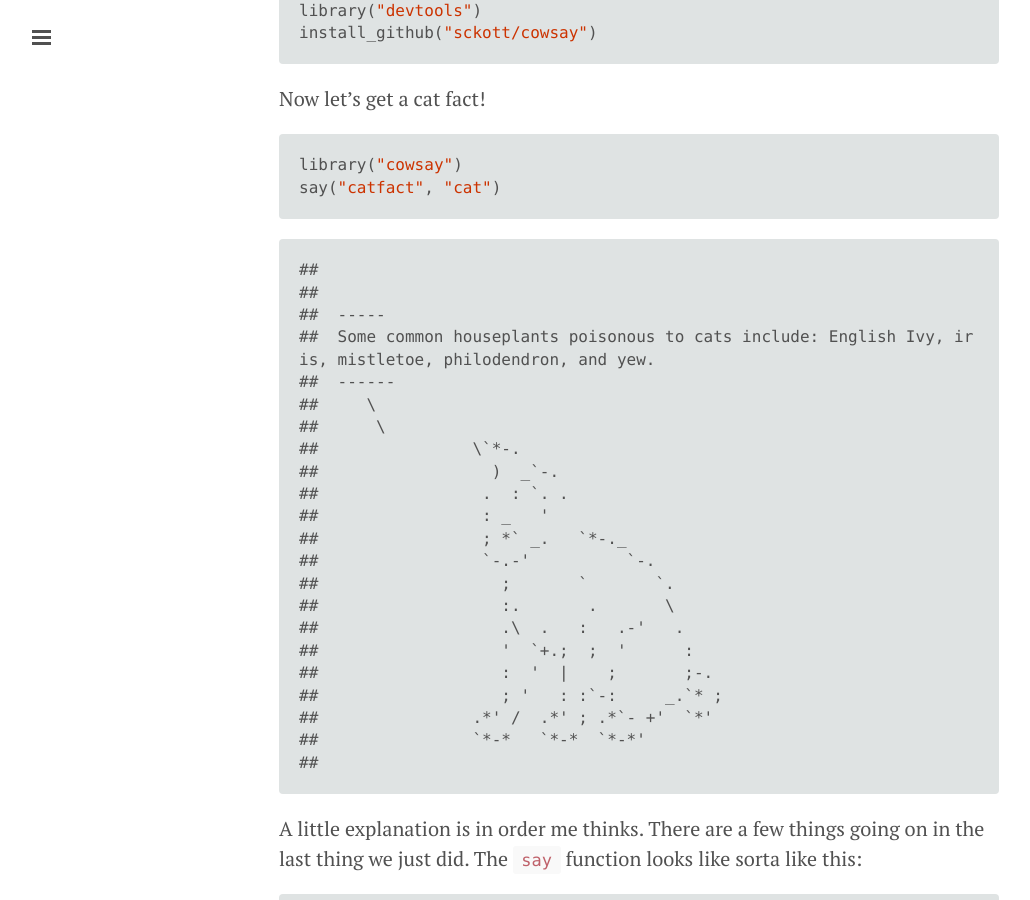
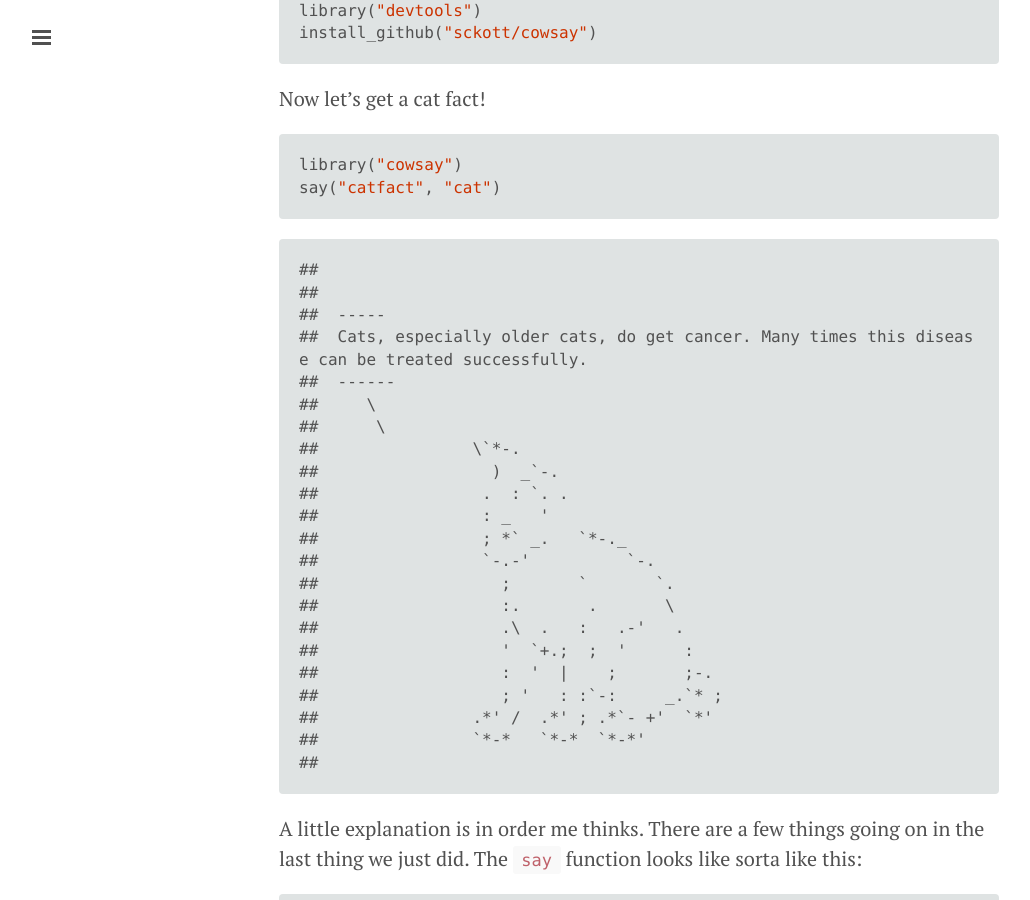
Before and after one commit to sckott/rforcats, a Jekyll site: the page built from index.md, in a window 1280 px wide and 900 px high, scrolled down 2490 px. Shown: the whole window, without its empty margins (1-1031 px from the left). Built offline with Jekyll 4.4.1, drawn with Linux system fonts in a browser that asks for light colours; nearby versions of some CDN libraries; Markdown is read by kramdown in place of the engine named in the settings; comment, search, counter and statistics services are not loaded.

```diff
--- a/index.md
+++ b/index.md
@@ -105,7 +105,7 @@ say("catfact", "cat")
 ##
 ##
 ##  -----
-##  Some common houseplants poisonous to cats include: English Ivy, iris, mistletoe, philodendron, and yew.
+##  Cats, especially older cats, do get cancer. Many times this disease can be treated successfully.
 ##  ------
 ##     \
 ##      \
```
Also changed, not shown: other parts of index.md (+0 -16 lines), _layouts/default.html (+16 -0 lines), index.Rmd (+0 -16 lines), 5 other files.
